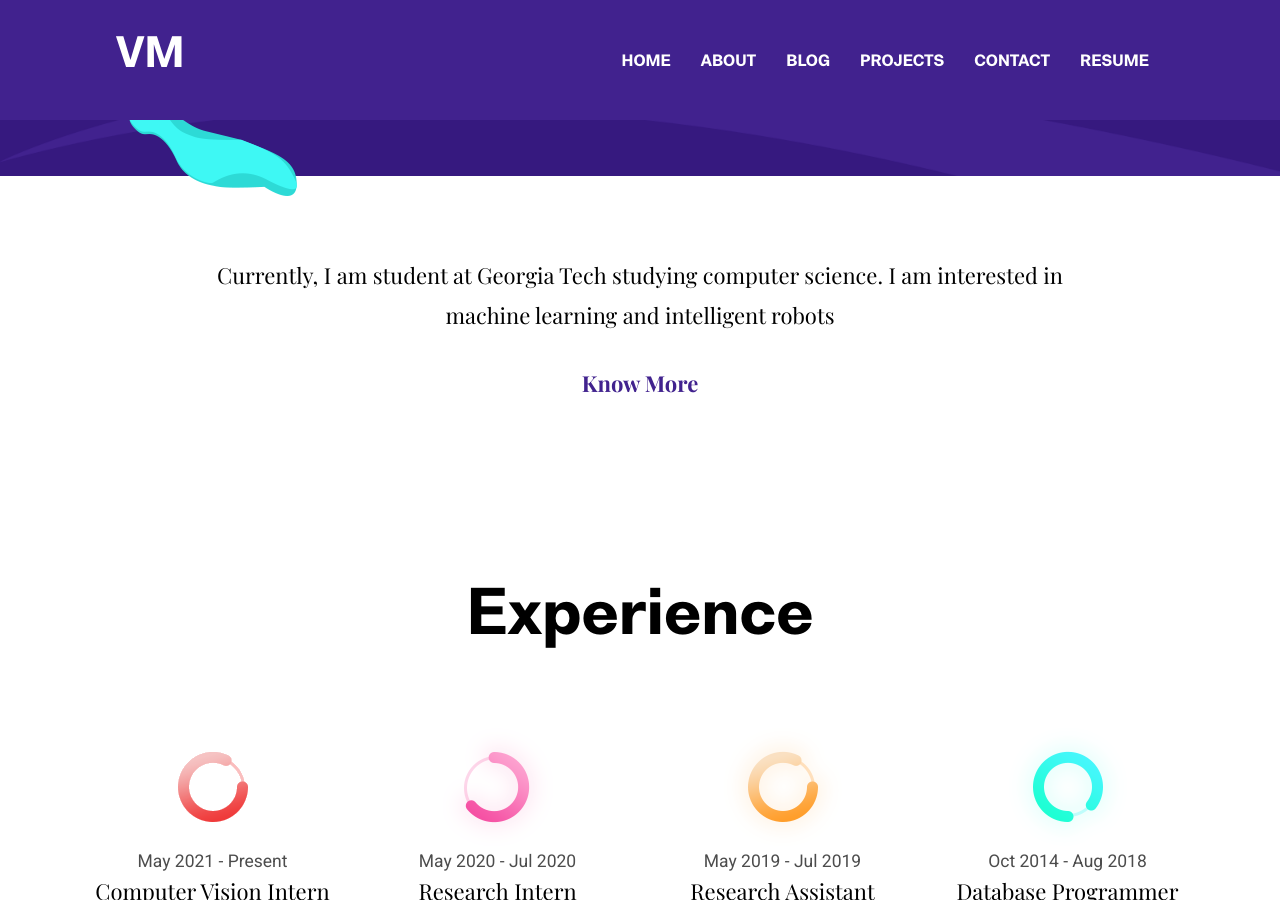
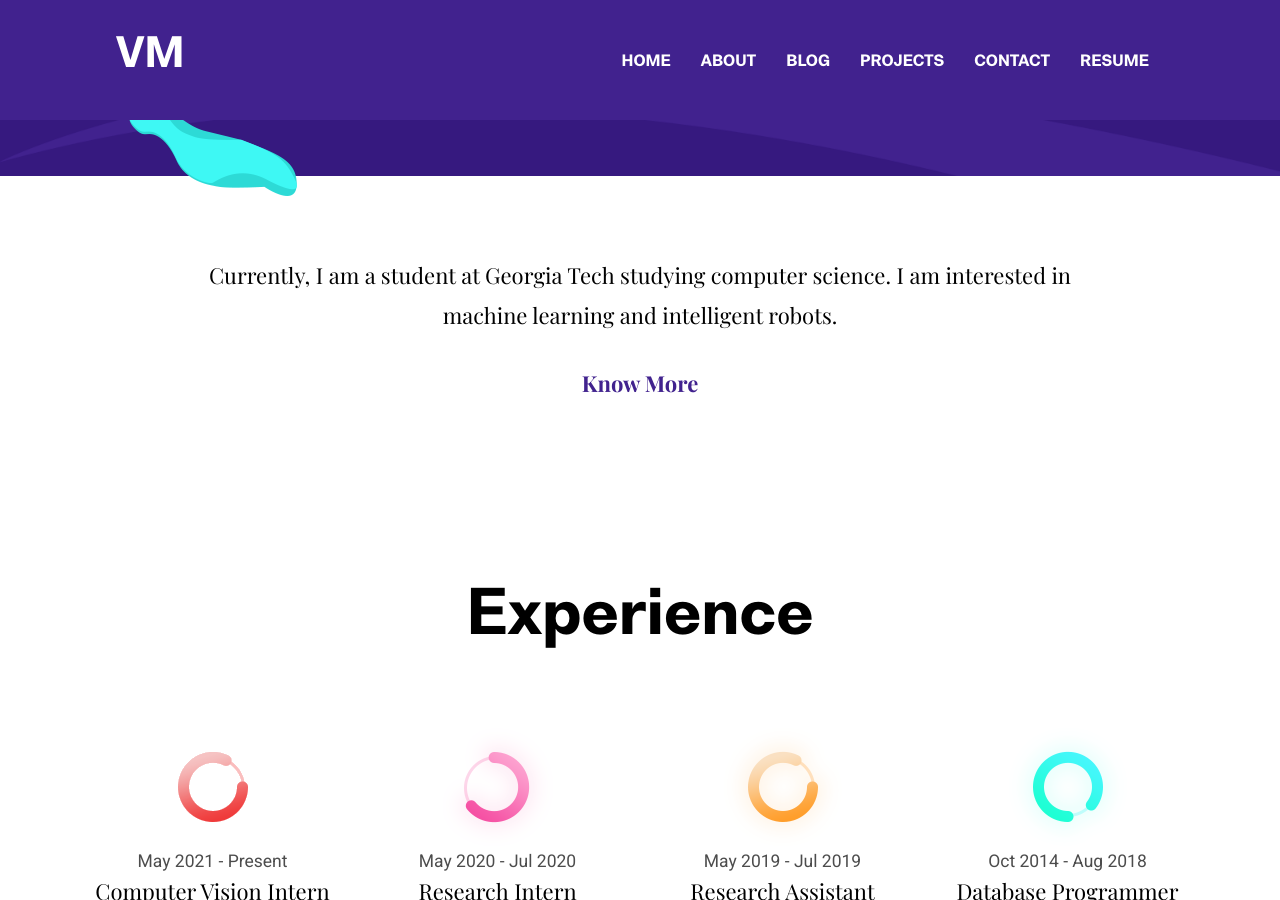
Before and after one commit to VAM7686/VAM7686.github.io, a Jekyll site: the page built from index.html, in a window 1280 px wide and 900 px high, scrolled down 600 px. Built offline with Jekyll 4.4.1, drawn with Linux system fonts in a browser that asks for light colours.

```diff
--- a/_data/settings.yml
+++ b/_data/settings.yml
@@ -52,7 +52,7 @@ social:
 
 # About Section
 blurb:
-  Currently, I am student at Georgia Tech studying computer science. I am interested in machine learning and intelligent robots
+  Currently, I am a student at Georgia Tech studying computer science. I am interested in machine learning and intelligent robots.
 
 blurb-btn-link: '/about'
 blurb-btn-name: know more
```
